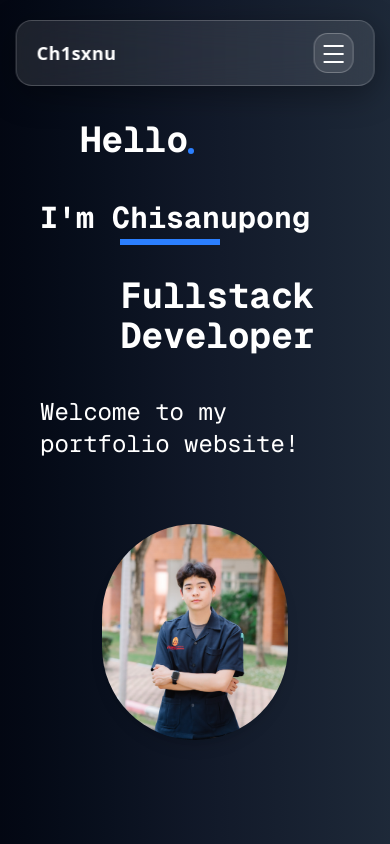
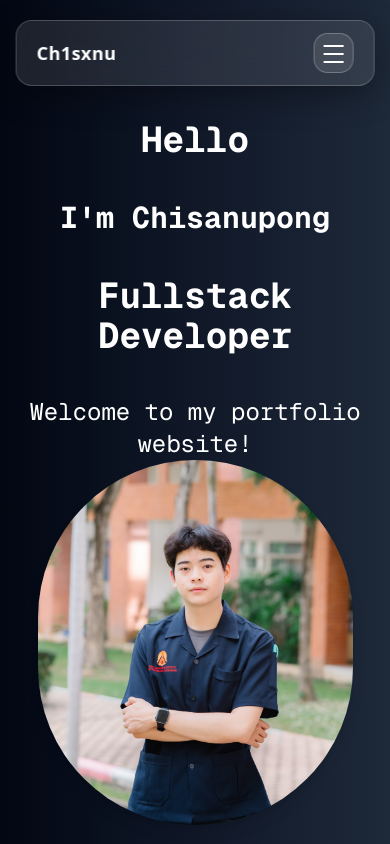
Before and after one commit to LeftRightConfuse/PortFolio_Project, a Next.js app: page / in a window 390 px wide. Shown: the top 844 px of the page. Built offline with nearby package versions, Linux system fonts and the light colour scheme.

Commit message:
test responsive

```diff
--- a/src/app/page.jsx
+++ b/src/app/page.jsx
@@ -15,26 +15,31 @@ export default function Home() {
   return (
     <main className="content">
   <Nav />
-      <section id="home" className="flex flex-col xl:flex-row h-screen w-full bg-gradient-to-r from-gray-950 via-gray-900 to-gray-800 py-10 px-10">
-        <div className="flex-1 flex flex-col justify-center item-center">
+  <section
+    id="home"
+    className="flex flex-col xl:flex-row min-h-screen w-screen
+               bg-gradient-to-r from-gray-950 via-gray-900 to-gray-800
+               items-center justify-center text-center px-5 py-10"
+  >
+    {/* ฝั่งข้อความ */}
+    <div className="flex-1 flex flex-col justify-center items-center xl:items-start">
       <div className="relative flex items-center">
-            <p className="text-white mt-20 font-mono text-4xl xl:text-6xl font-bold relative z-10 pl-10 xl:pl-20">
+        <p className="text-white mt-20 font-mono text-4xl xl:text-6xl font-bold relative z-10 xl:pl-20">
           Hello
         </p>
-            <div className="absolute left-37 top-27 xl:left-66 xl:top-30 w-1.5 h-1.5 xl:w-2.5 xl:h-2.5 bg-blue-500 rounded-full z-0"></div>
+        {/* จุดสีน้ำเงิน: ซ่อนบนมือถือกันตำแหน่งเพี้ยน */}
+        <div className="hidden xl:block absolute left-66 top-30 w-2.5 h-2.5 bg-blue-500 rounded-full z-0" />
       </div>
 
-          <div className="flex flex-row xl:flex-col items-center mt-10">
-            <div className="absolute ml-20 mt-12 xl:left-15 xl:top-88 w-25 h-1.5 xl:w-25 xl:h-1 bg-blue-500 z-0"></div>
-            <div>
-               <p className="text-white font-mono text-3xl xl:text-5xl xl:ml-5 font-bold">
-              I'm Chisanupong
+      <div className="mt-10">
+        {/* เส้นสีน้ำเงิน: ซ่อนบนมือถือ */}
+        <div className="hidden xl:block absolute left-15 top-88 w-25 h-1 bg-blue-500 z-0" />
+        <p className="text-white font-mono text-3xl xl:text-5xl font-bold xl:ml-5">
+          I&apos;m Chisanupong
         </p>
       </div>
 
-          </div>
-
-          <p className="text-white font-mono text-4xl xl:text-6xl font-bold mt-10 pl-20">
+      <p className="text-white font-mono text-4xl xl:text-6xl font-bold mt-10">
         Fullstack Developer
       </p>
 
@@ -43,14 +48,16 @@ export default function Home() {
       </p>
     </div>
 
-        <div className="flex-1 flex justify-center items-center">
+    {/* ฝั่งรูป */}
+    <div className="flex-1 flex justify-center items-center xl:text-left">
       <img
         src="./profile.JPG"
         alt="Profile Picture"
-            className="w-[60%] rounded-full object-cover shadow-lg"
+        className="w-[90%] xl:w-[60%] rounded-full object-cover shadow-lg mx-auto"
       />
     </div>
   </section>
+
 
       <section id="about">
         <About />
```
Lines whose indentation alone changed are shown as unchanged.
